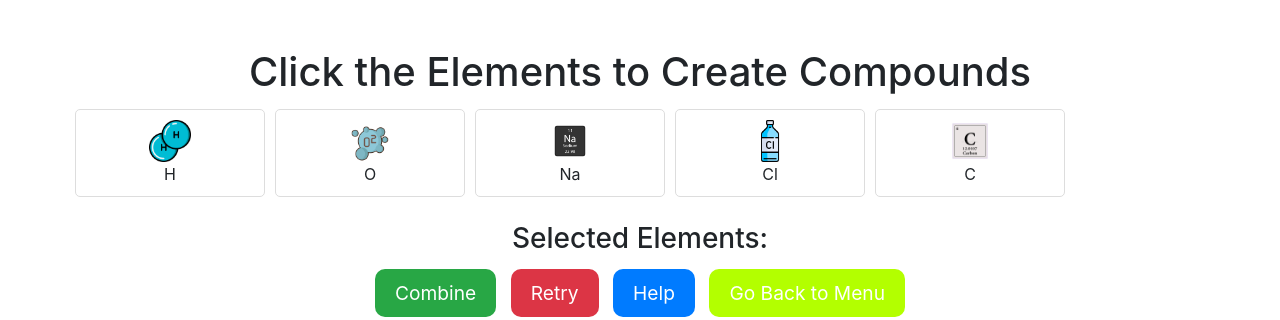
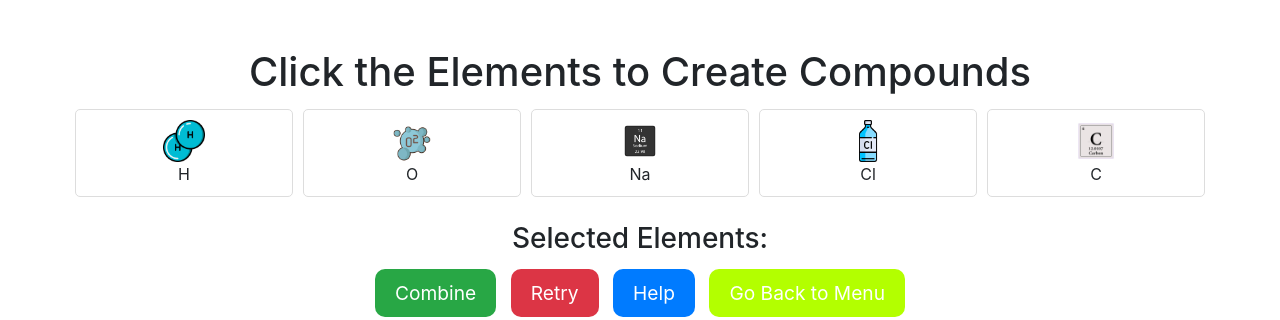
Before and after one commit to JanzenDC/Fatima-app, a plain HTML site: page simulation.html in a window 1280 px wide. Shown: the top 320 px of the page. Drawn offline with nearby package versions, Linux system fonts and the light colour scheme.

Commit message:
"Removed text array elements in laboratory.js and modified HTML structure in simulation.html"

```diff
--- a/script/laboratory.js
+++ b/script/laboratory.js
@@ -19,10 +19,6 @@ function changeImage() {
 
 const texts = [
     "Hi, I am Dr. Vegapunk. Chemical reactions are fascinating phenomena where atoms rearrange themselves to form new substances with different properties.",
-    // "These reactions occur when atoms collide with enough energy to break existing bonds and form new ones, resulting in the transformation of reactants into products.",
-    // "Understanding the mechanisms behind chemical reactions is crucial for various fields, including chemistry, materials science, and even biochemistry.",
-    // "In addition to their practical applications, chemical reactions also play a fundamental role in nature, driving processes such as photosynthesis, digestion, and the synthesis of essential biomolecules.",
-    // "As researchers continue to delve deeper into the world of chemical reactions, new discoveries and innovations are constantly reshaping our understanding and applications of chemistry."
 ];
 
 const questions = [
--- a/simulation.html
+++ b/simulation.html
@@ -79,24 +79,24 @@
 <body>
 <div class="container mt-5">
     <h1 class="text-center">Click the Elements to Create Compounds</h1>
-    <div class="row">
-        <div class="col-md-2 element" onclick="selectElement('H')">
+    <div class="row align-items-start">
+        <div class="col element" onclick="selectElement('H')">
             <img src="assetsforsimulation/6255304.png" style="width: 42px;" alt="H">
             <div>H</div>
         </div>
-        <div class="col-md-2 element" onclick="selectElement('O')">
+        <div class="col element" onclick="selectElement('O')">
           <img src="assetsforsimulation/oxygen.png" style="width: 42px;" alt="O">
           <div>O</div>
         </div>
-        <div class="col-md-2 element" onclick="selectElement('Na')">
+        <div class="col element" onclick="selectElement('Na')">
           <img src="assetsforsimulation/na.png" style="width: 42px;" alt="Na">
             <div>Na</div>
         </div>
-        <div class="col-md-2 element" onclick="selectElement('Cl')">
+        <div class="col element" onclick="selectElement('Cl')">
             <img src="assetsforsimulation/cl.png" style="width: 42px;" alt="Cl">
             <div>Cl</div>
         </div>
-        <div class="col-md-2 element" onclick="selectElement('C')">
+        <div class="col element" onclick="selectElement('C')">
             <img src="assetsforsimulation/carbon.png" style="width: 42px;" alt="C">
             <div>C</div>
         </div>
@@ -166,6 +166,7 @@
         </div>
     </div>
 </div>
+
 
 <script src="https://code.jquery.com/jquery-3.5.1.slim.min.js"></script>
 <script src="https://cdn.jsdelivr.net/npm/@popperjs/core@2.9.2/dist/umd/popper.min.js"></script>
```
